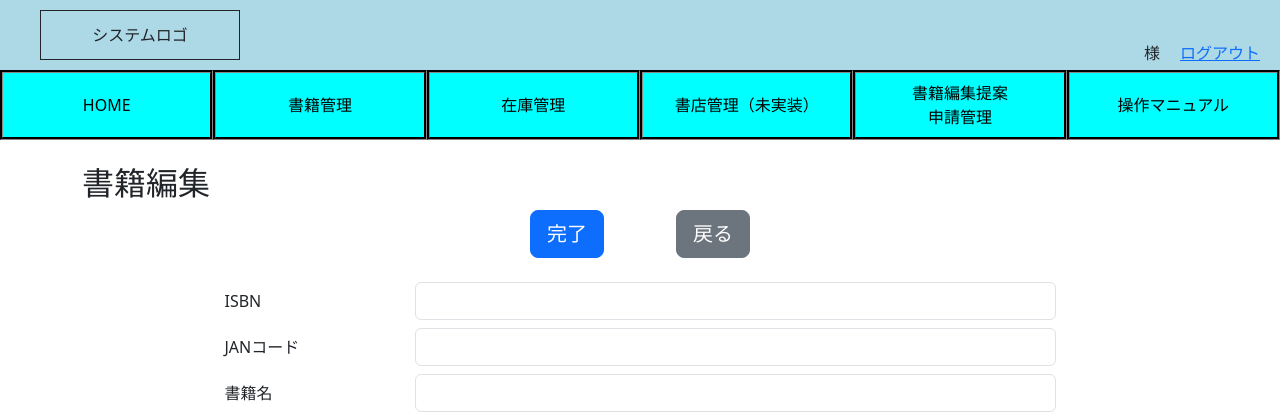
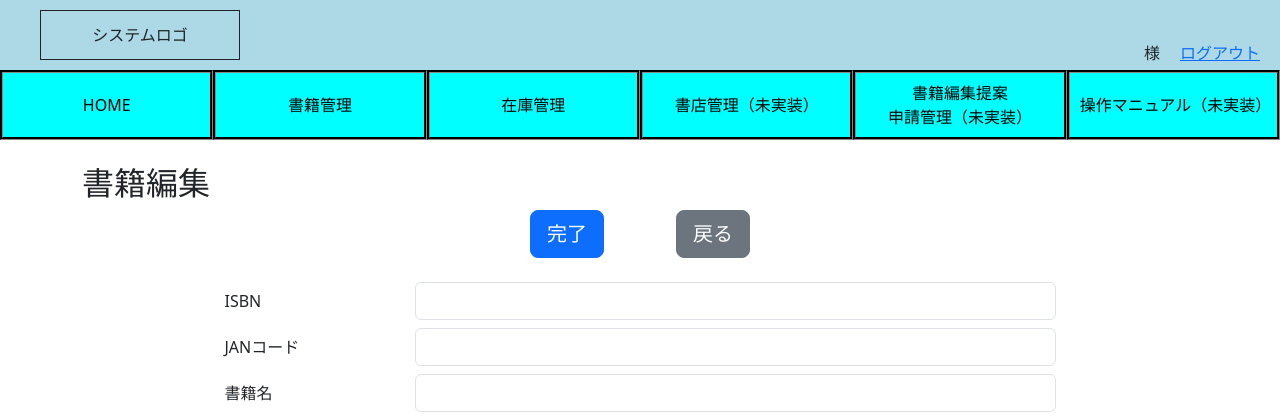
Before and after one commit to uk-works/ibis, a Spring app: template src/main/resources/templates/book/admin/edit.html in a window 1280 px wide. Shown: the top 416 px of the page. Run offline with Thymeleaf, Linux system fonts and the light colour scheme; the template is opened without the code that fills it, so the values that code supplies are empty.

Commit message:
管理者ヘッダー修正

```diff
--- a/src/main/resources/templates/common/admin_header.html
+++ b/src/main/resources/templates/common/admin_header.html
@@ -19,8 +19,8 @@
 	    <a href="/book/list" class="nav-item">書籍管理</a>
 	    <a href="/inventory/list" class="nav-item">在庫管理</a>
 	    <a href="#" class="nav-item">書店管理（未実装）</a>
-	    <a href="/bookeditproposal/list" class="nav-item">書籍編集提案<br>申請管理</a>
-	    <a href="#" class="nav-item">操作マニュアル</a>
+	    <a href="#" class="nav-item">書籍編集提案<br>申請管理（未実装）</a>
+	    <a href="#" class="nav-item">操作マニュアル（未実装）</a>
 	</nav>
 </header>
 
```
